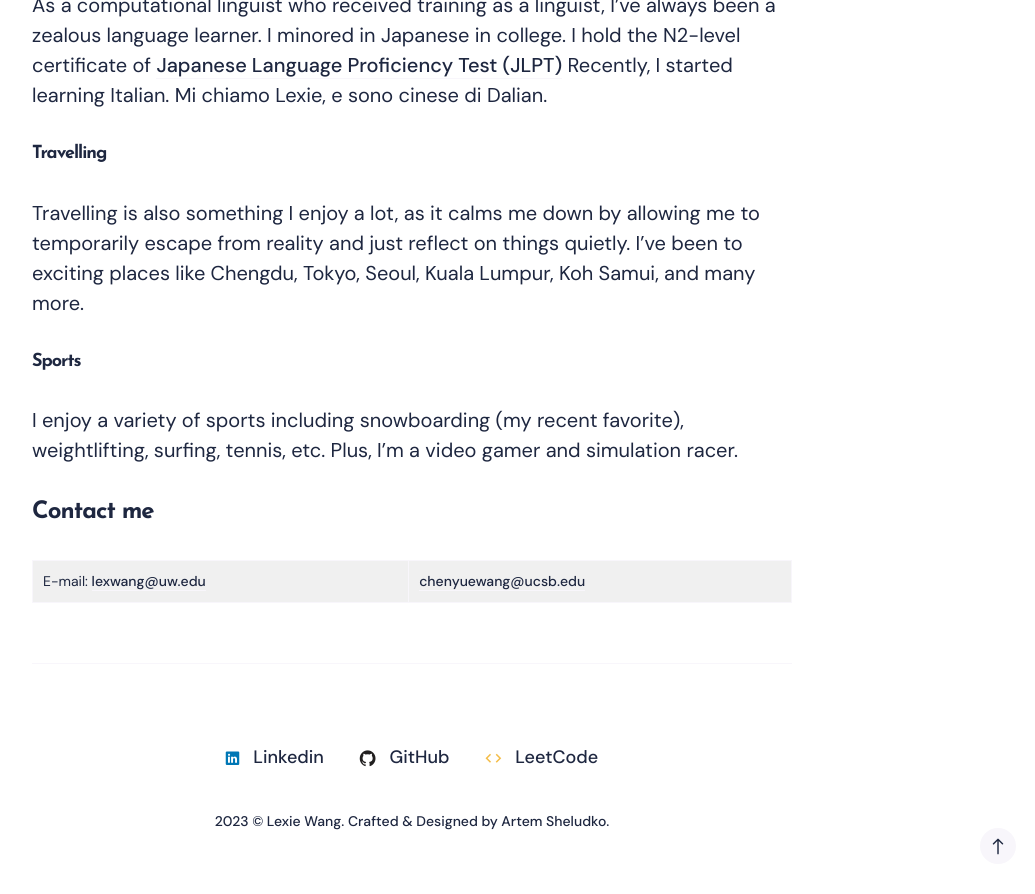
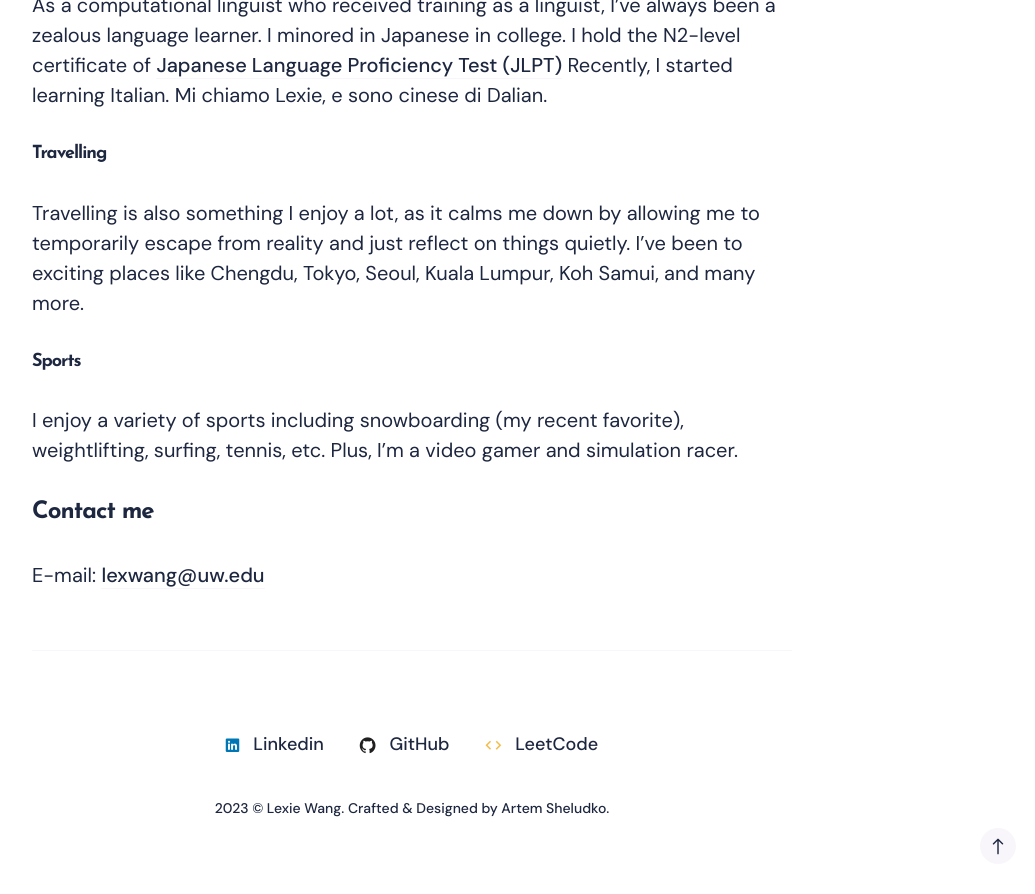
Before and after one commit to lexiewangdl/lexiewangdl.github.io, a Jekyll site: the page built from _pages/about.md, in a window 1280 px wide and 900 px high, scrolled down 2543 px. Shown: the top 894 px of the window, without its empty margins (228-1263 px from the left). Built offline with Jekyll 4.4.1, drawn with Linux system fonts in a browser that asks for light colours; nearby versions of some CDN libraries.

Commit message:
Update about.md

```diff
--- a/_pages/about.md
+++ b/_pages/about.md
@@ -42,7 +42,7 @@ I enjoy a variety of sports including snowboarding (my recent favorite), weightl
 
 ### Contact me
 
-E-mail: [lexwang@uw.edu](lexwang@uw.edu) | [chenyuewang@ucsb.edu](chenyuewang@ucsb.edu)
+E-mail: [lexwang@uw.edu](lexwang@uw.edu)
 
 
 ***
```
Also changed, not shown: other parts of _pages/about.md (+1 -1 lines).
